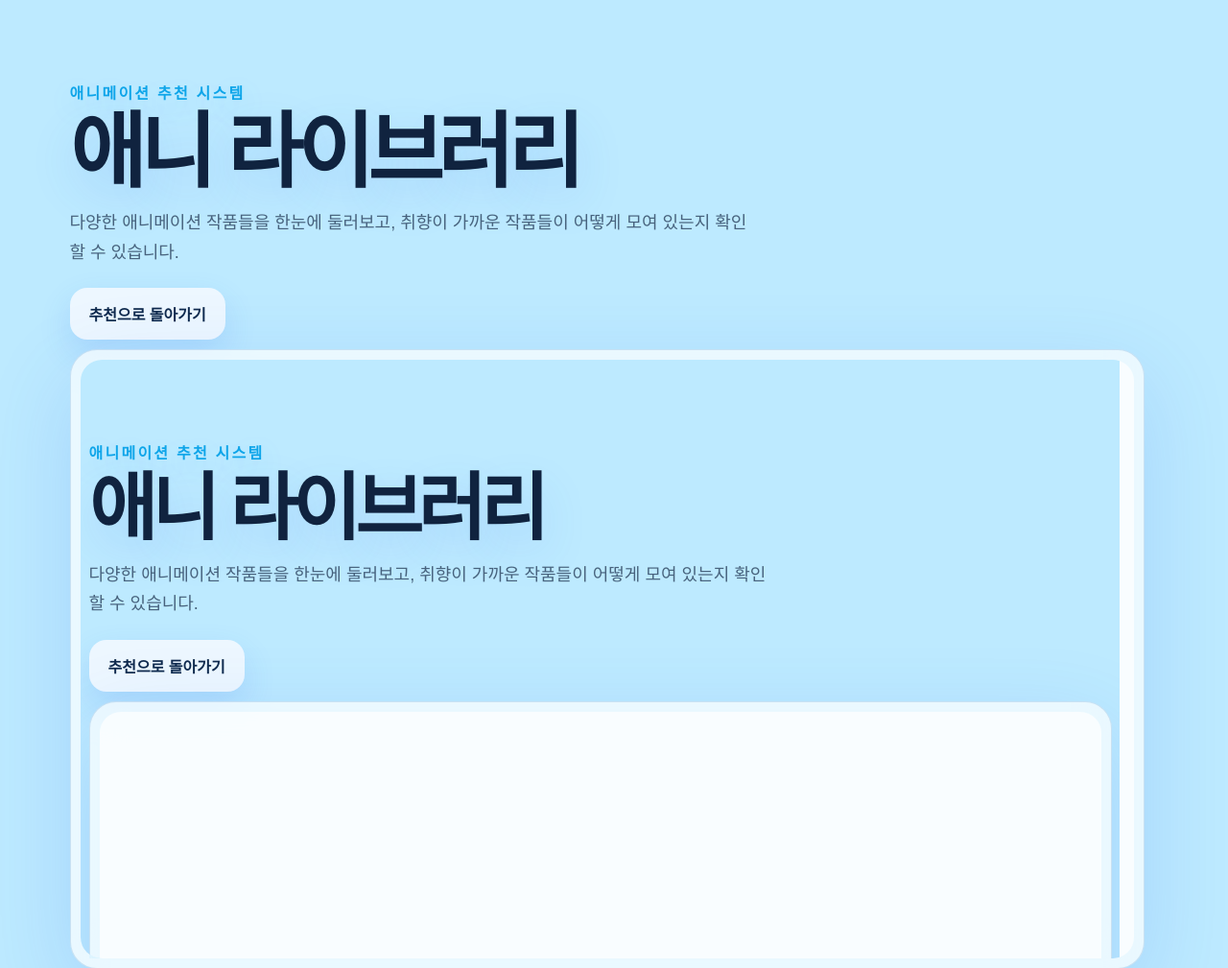
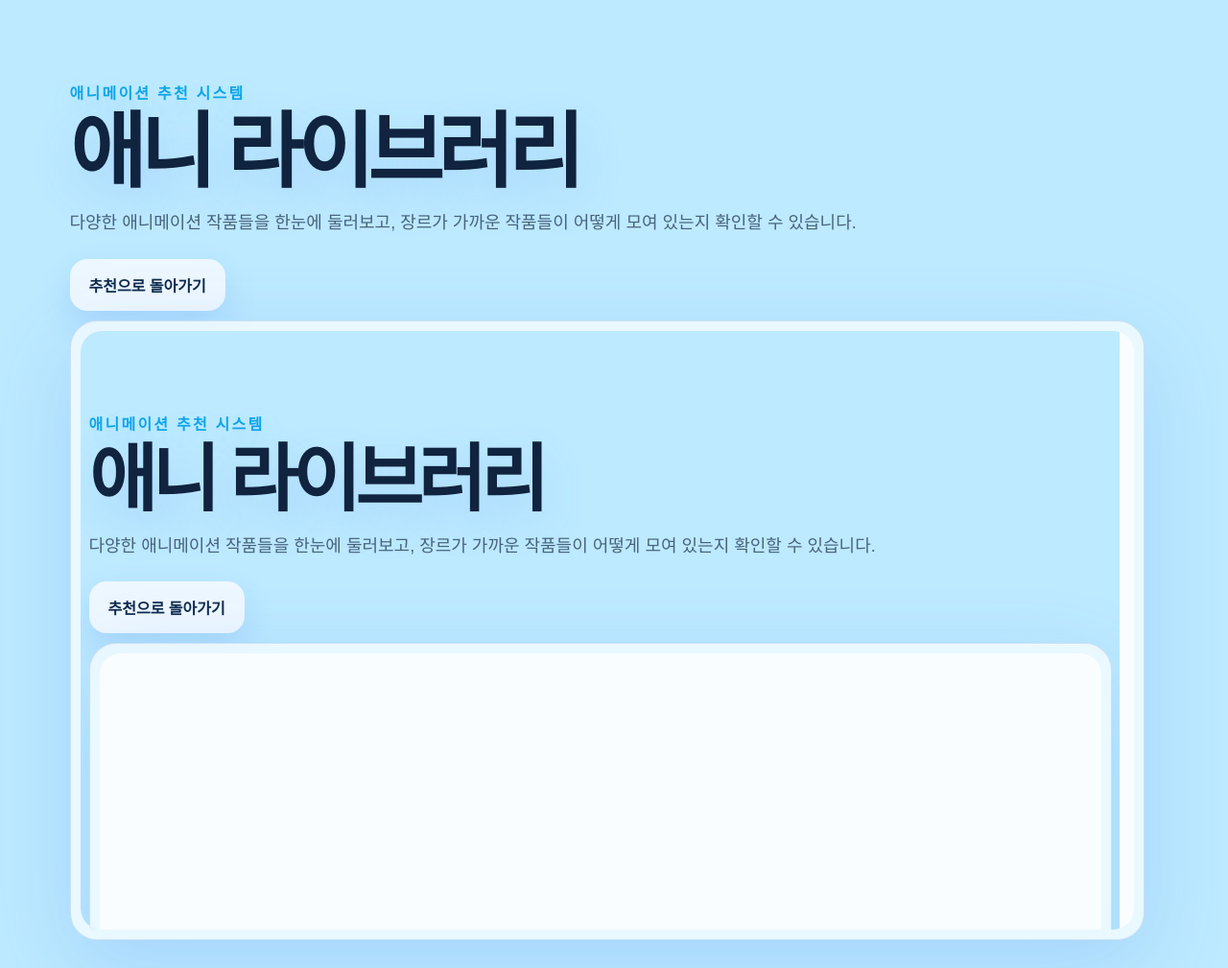
Before and after one commit to Ai-pre/Anime-recommendation-system, a Python web app: template templates/map.html in a window 1280 px wide. Shown: the top 1009 px of the page at 96% size. Run offline with Jinja, Linux system fonts and the light colour scheme; the template is opened without the code that fills it, so the values that code supplies are empty.

Commit message:
Keep anime library copy on one line

```diff
--- a/static/app.css
+++ b/static/app.css
@@ -97,6 +97,11 @@ h1 {
   color: var(--muted);
   font-size: 18px;
   line-height: 1.7;
+}
+
+.hero.compact .lead {
+  max-width: none;
+  white-space: nowrap;
 }
 
 .panel {
--- a/templates/map.html
+++ b/templates/map.html
@@ -5,15 +5,15 @@
   <meta name="viewport" content="width=device-width, initial-scale=1">
   <title>애니 라이브러리</title>
   <meta property="og:title" content="애니 라이브러리">
-  <meta property="og:description" content="다양한 애니메이션 작품들을 한눈에 둘러보세요.">
-  <link rel="stylesheet" href="{{ url_for('static', filename='app.css') }}">
+  <meta property="og:description" content="다양한 애니메이션 작품들을 한눈에 둘러보고, 장르가 가까운 작품들이 어떻게 모여 있는지 확인할 수 있습니다.">
+  <link rel="stylesheet" href="{{ url_for('static', filename='app.css', v='map-copy-1') }}">
 </head>
 <body>
   <main class="shell">
     <section class="hero compact">
       <p class="eyebrow">애니메이션 추천 시스템</p>
       <h1>애니 라이브러리</h1>
-      <p class="lead">다양한 애니메이션 작품들을 한눈에 둘러보고, 취향이 가까운 작품들이 어떻게 모여 있는지 확인할 수 있습니다.</p>
+      <p class="lead">다양한 애니메이션 작품들을 한눈에 둘러보고, 장르가 가까운 작품들이 어떻게 모여 있는지 확인할 수 있습니다.</p>
       <div class="hero-actions">
         <a class="ghost-link" href="/">추천으로 돌아가기</a>
       </div>
```
